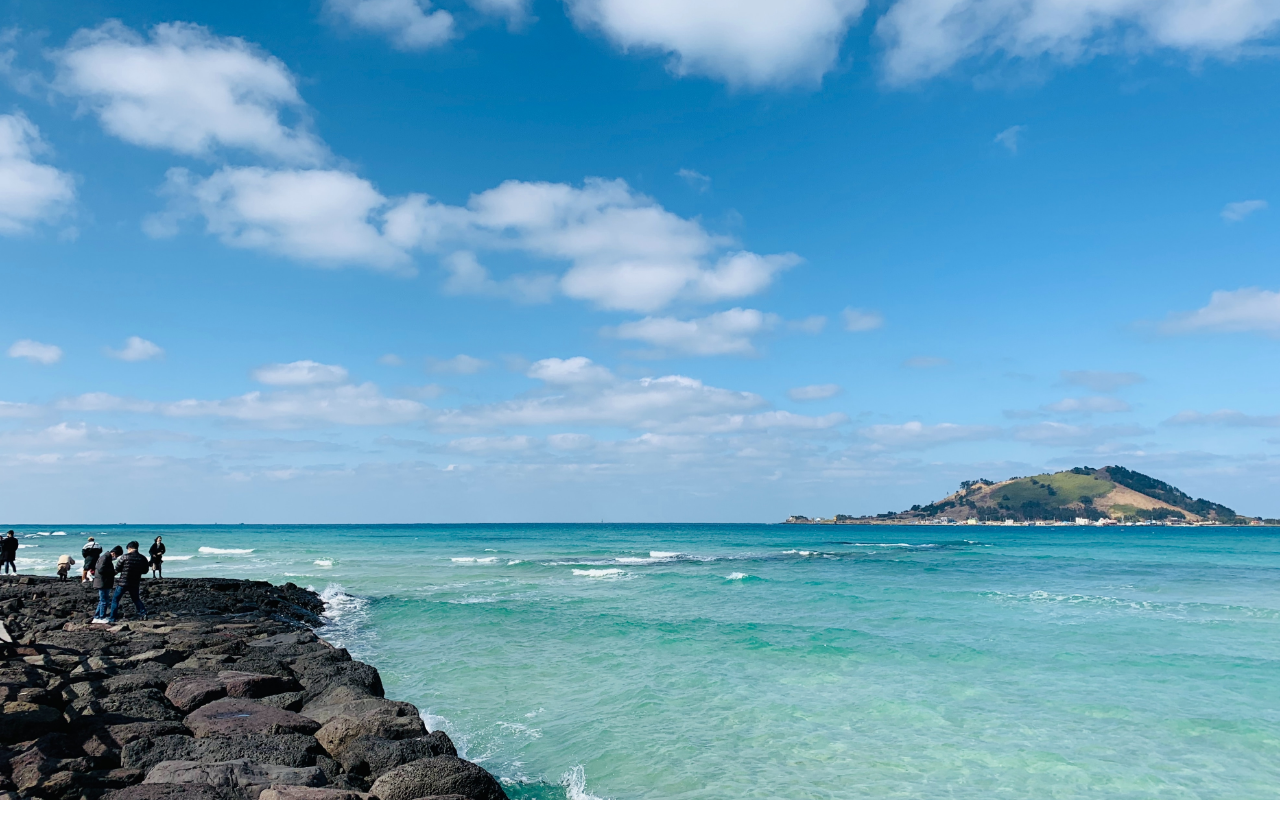
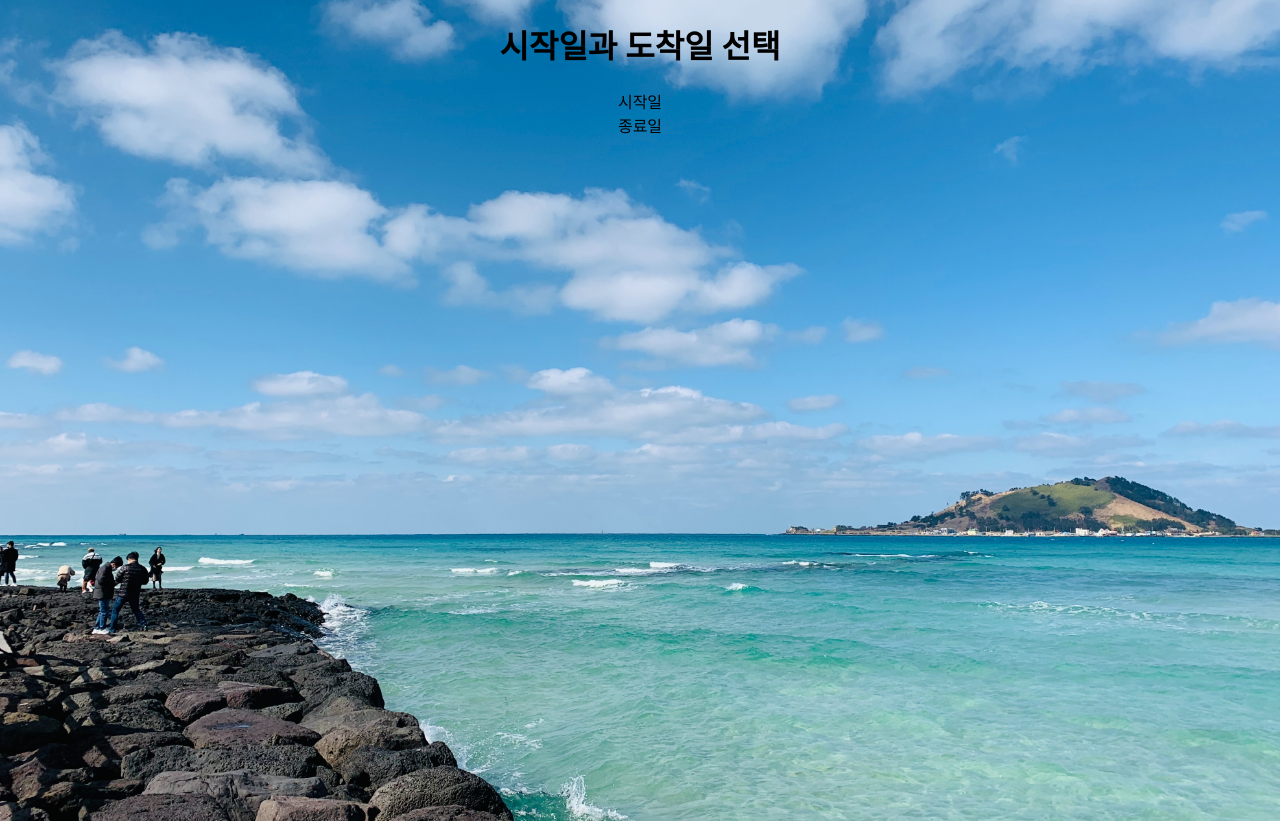
Before and after one commit to TourTeamT/YouNaUri, a React (Create React App) app: page /dateChoice in a window 1280 px wide. Before the commit this address had no page. Before the commit the page ends 800 px from the top, so only its background shows below. Built offline with nearby package versions, Linux system fonts and the light colour scheme.

Commit message:
test: tested react-datepicker

```diff
--- a/package.json
+++ b/package.json
@@ -7,15 +7,18 @@
     "@testing-library/react": "^13.4.0",
     "@testing-library/user-event": "^13.5.0",
     "@types/jest": "^27.5.2",
+    "@types/moment": "^2.13.0",
     "@types/node": "^16.18.39",
     "@types/react": "^18.2.15",
+    "@types/react-datepicker": "^4.15.0",
     "@types/react-dom": "^18.2.7",
     "axios": "^0.27.2",
     "react": "^18.2.0",
+    "react-datepicker": "^4.16.0",
     "react-dom": "^18.2.0",
     "react-router-dom": "^6.14.2",
+    "react-scripts": "5.0.1",
     "sass": "^1.53.0",
-    "react-scripts": "5.0.1",
     "typescript": "^4.9.5",
     "web-vitals": "^2.1.4"
   },
--- a/src/App.tsx
+++ b/src/App.tsx
@@ -6,6 +6,7 @@ import Place from 'pages/user-select/place';
 import Plan from 'pages/user-select/plan';
 import Partner from 'pages/user-select/partner';
 import Login from 'pages/Auth/Login';
+import DateChoice from 'pages/Ready/dateChoice';
 import './App.css';
 import Header from 'pages/Header/index'
 
@@ -15,6 +16,7 @@ function App() {
       <div className="App">
         <Routes>
           <Route path="/login" element={<Login />} />
+          <Route path="/dateChoice" element={<DateChoice />} />
           <Route path="/" element={<MainPage />} />
           <Route path='/user-select' element={<UserSelect />}>
             <Route path='partner' element={<Partner />} />
--- /dev/null
+++ b/src/components/datePicker/index.tsx
@@ -0,0 +1,51 @@
+import React, { useState } from 'react';
+import moment from 'moment';
+import DatePicker from 'react-datepicker';
+import 'react-datepicker/dist/react-datepicker.css';
+// import './DateRangeSelector.css'; // 컴포넌트 스타일을 위한 CSS 파일
+
+const DateRangeSelector: React.FC = () => {
+  const [startDate, setStartDate] = useState<Date | null>(null);
+  const [endDate, setEndDate] = useState<Date | null>(null);
+  const [showCalendars, setShowCalendars] = useState(false);
+
+  const handleDateChange = (dates: [Date, Date]) => {
+    const [start, end] = dates;
+    console.log(dates);
+    setStartDate(start);
+    setEndDate(end);
+    console.log(start);
+    console.log(end);
+    if (start !== null && end !== null) {
+      setShowCalendars(false);
+    }
+  };
+
+  return (
+    <div className="date-range-selector">
+      <div className="button-group">
+        <div>
+          <div onClick={() => setShowCalendars(true)}>{startDate ?  `${startDate}` : '시작일' }</div>
+          <div onClick={() => setShowCalendars(true)}>{endDate ? `${endDate}` : '종료일' }</div>
+        </div>
+      </div>
+
+      {showCalendars && (
+        <div className="calendars">
+          <DatePicker
+            selected={startDate}
+            onChange={handleDateChange}
+            selectsRange
+            startDate={startDate}
+            endDate={endDate}
+            monthsShown={2}
+            inline
+            calendarClassName="start-calendar"
+          />
+        </div>
+      )}
+    </div>
+  );
+};
+
+export default DateRangeSelector;
--- /dev/null
+++ b/src/pages/Ready/dateChoice/index.tsx
@@ -0,0 +1,15 @@
+import React from 'react';
+import DateRangePicker from 'components/datePicker';
+import moment from 'moment';
+
+export default function dateChoice(): JSX.Element {
+    const handleDateSelect = (date: Date) => {
+      console.log('Selected date:', moment(date).format('YYYY-MM-DD'));
+    };
+  return (
+    <div>
+      <h1>시작일과 도착일 선택</h1>
+      <DateRangePicker />
+    </div>
+  );
+};
```
Also changed, not shown: src/pages/Ready/dateChoice/dateChoice.module.scss (added), 1 other file (tests, documents, lock files or other folders).
